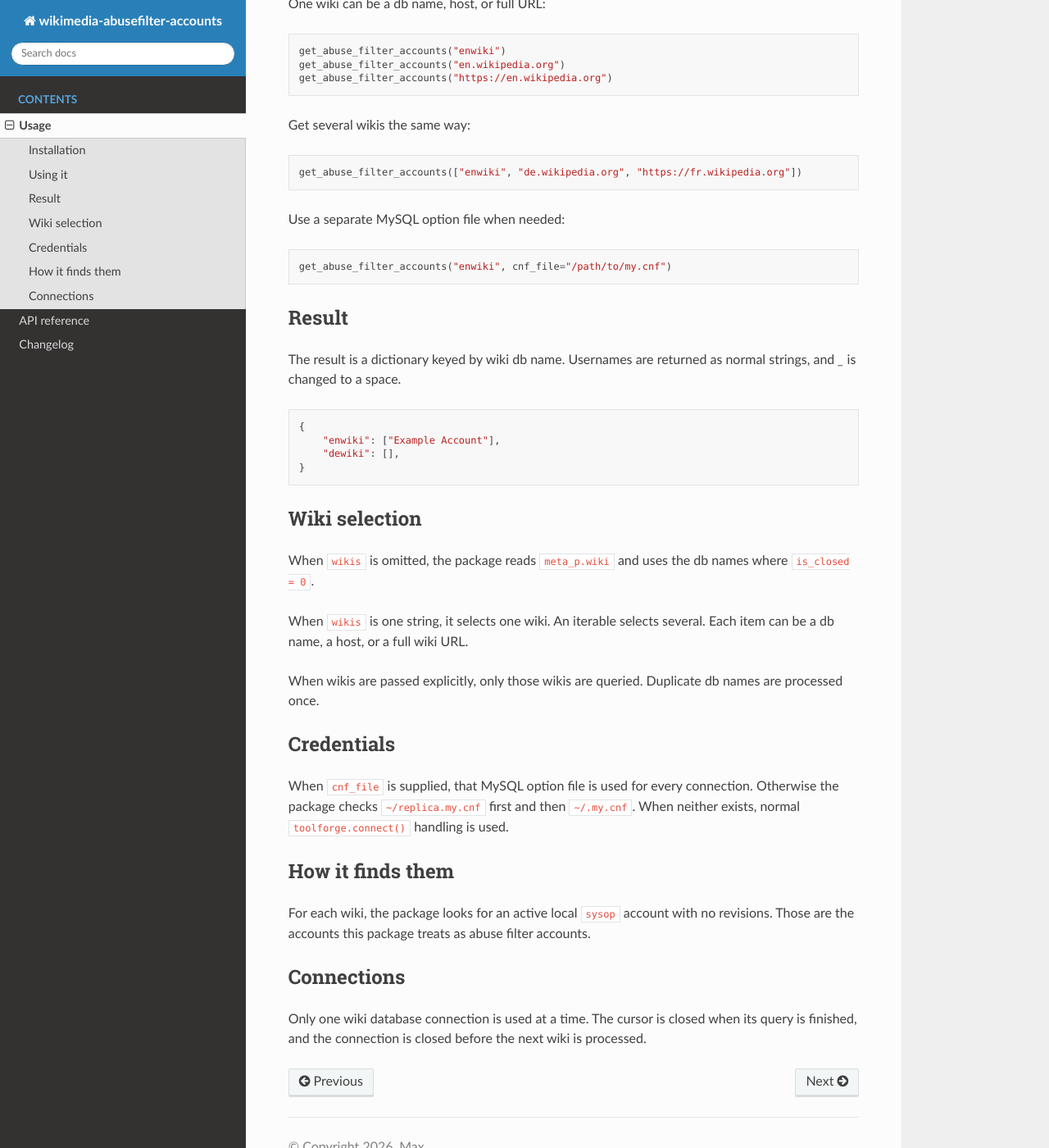
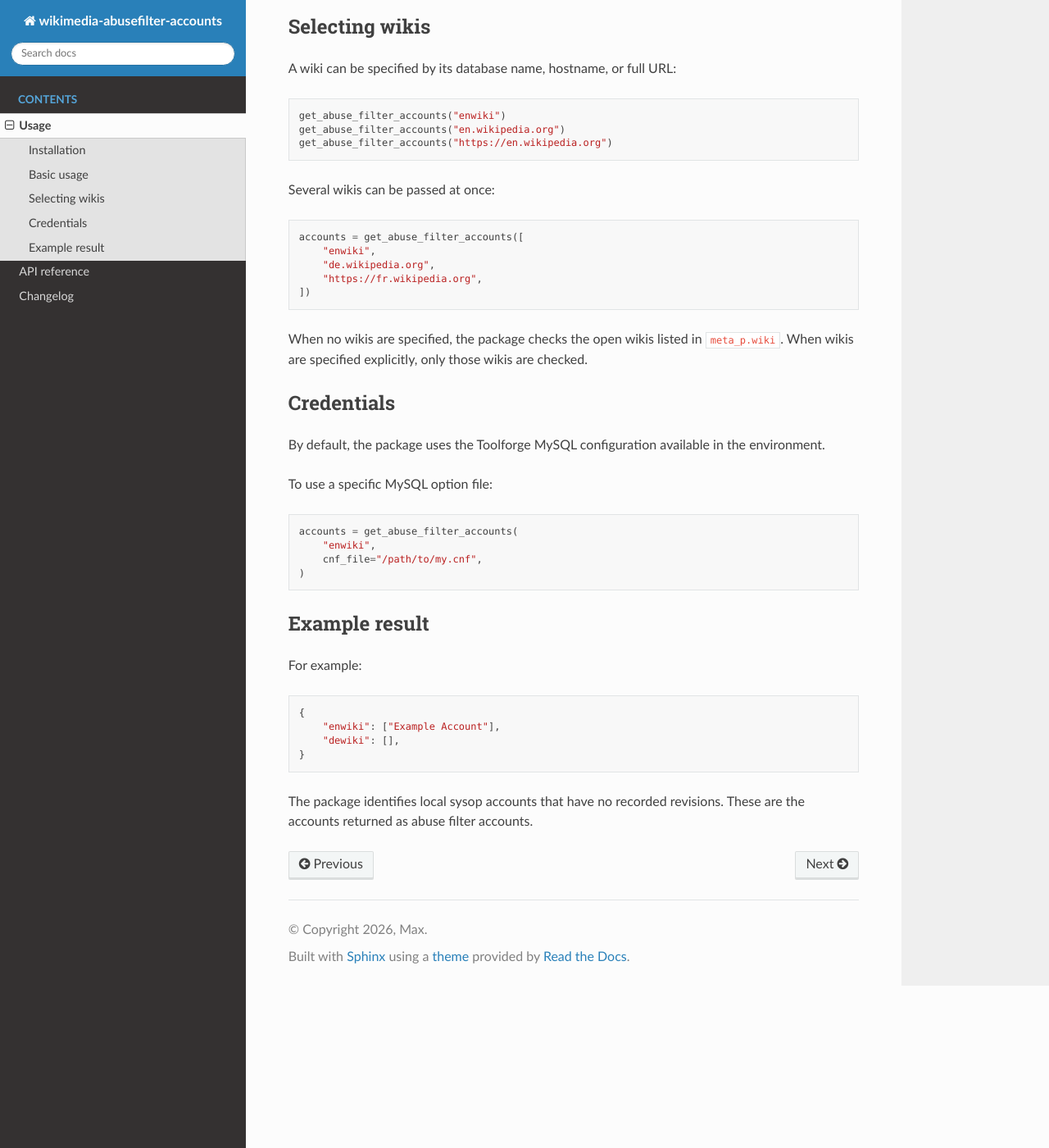
Before and after one commit to MadMaxWP/wikimedia-abusefilter-accounts, a Sphinx documentation site: the page built from docs/source/usage.rst, in a window 1280 px wide and 1400 px high, scrolled down 706 px. Shown: the whole window at 82% size. Built offline with Sphinx 7.4.7 and the Read the Docs theme 3.1.0, drawn with Linux system fonts in a browser that asks for light colours; some of the changed text lies outside the part shown.

Commit message:
Revise usage instructions
Updated usage documentation for the abusefilter-accounts package to clarify usage examples and improve formatting.

```diff
--- a/docs/source/usage.rst
+++ b/docs/source/usage.rst
@@ -10,26 +10,29 @@ Install the package from PyPI:
 
    python3 -m pip install wikimedia-abusefilter-accounts
 
-Using it
---------
+Basic usage
+-----------
 
-The common case is just two lines:
+Get the accounts from one wiki:
 
 .. code-block:: python
 
    from abusefilter_accounts import get_abuse_filter_accounts
+
    accounts = get_abuse_filter_accounts("enwiki")["enwiki"]
 
-``accounts`` is a list of matching usernames.
-
-Get matching accounts from every open wiki:
+To check all open Wikimedia wikis:
 
 .. code-block:: python
 
-   from abusefilter_accounts import get_abuse_filter_accounts
    accounts = get_abuse_filter_accounts()
 
-One wiki can be a db name, host, or full URL:
+The result is a dictionary keyed by wiki database name. Usernames are returned as strings with underscores replaced by spaces.
+
+Selecting wikis
+---------------
+
+A wiki can be specified by its database name, hostname, or full URL:
 
 .. code-block:: python
 
@@ -37,22 +40,37 @@ One wiki can be a db name, host, or full URL:
    get_abuse_filter_accounts("en.wikipedia.org")
    get_abuse_filter_accounts("https://en.wikipedia.org")
 
-Get several wikis the same way:
+Several wikis can be passed at once:
 
 .. code-block:: python
 
-   get_abuse_filter_accounts(["enwiki", "de.wikipedia.org", "https://fr.wikipedia.org"])
+   accounts = get_abuse_filter_accounts([
+       "enwiki",
+       "de.wikipedia.org",
+       "https://fr.wikipedia.org",
+   ])
 
-Use a separate MySQL option file when needed:
+When no wikis are specified, the package checks the open wikis listed in
+``meta_p.wiki``. When wikis are specified explicitly, only those wikis are checked.
+
+Credentials
+-----------
+
+By default, the package uses the Toolforge MySQL configuration available in the environment.
+
+To use a specific MySQL option file:
 
 .. code-block:: python
 
-   get_abuse_filter_accounts("enwiki", cnf_file="/path/to/my.cnf")
+   accounts = get_abuse_filter_accounts(
+       "enwiki",
+       cnf_file="/path/to/my.cnf",
+   )
 
-Result
-------
+Example result
+--------------
 
-The result is a dictionary keyed by wiki db name. Usernames are returned as normal strings, and `_` is changed to a space.
+For example:
 
 .. code-block:: python
 
@@ -61,26 +79,5 @@ The result is a dictionary keyed by wiki db name. Usernames are returned as norm
        "dewiki": [],
    }
 
-Wiki selection
---------------
-
-When ``wikis`` is omitted, the package reads ``meta_p.wiki`` and uses the db names where ``is_closed = 0``.
-
-When ``wikis`` is one string, it selects one wiki. An iterable selects several. Each item can be a db name, a host, or a full wiki URL.
-
-When wikis are passed explicitly, only those wikis are queried. Duplicate db names are processed once.
-
-Credentials
------------
-
-When ``cnf_file`` is supplied, that MySQL option file is used for every connection. Otherwise the package checks ``~/replica.my.cnf`` first and then ``~/.my.cnf``. When neither exists, normal ``toolforge.connect()`` handling is used.
-
-How it finds them
-------------------
-
-For each wiki, the package looks for an active local ``sysop`` account with no revisions. Those are the accounts this package treats as abuse filter accounts.
-
-Connections
------------
-
-Only one wiki database connection is used at a time. The cursor is closed when its query is finished, and the connection is closed before the next wiki is processed.
+The package identifies local sysop accounts that have no recorded revisions.
+These are the accounts returned as abuse filter accounts.
```
